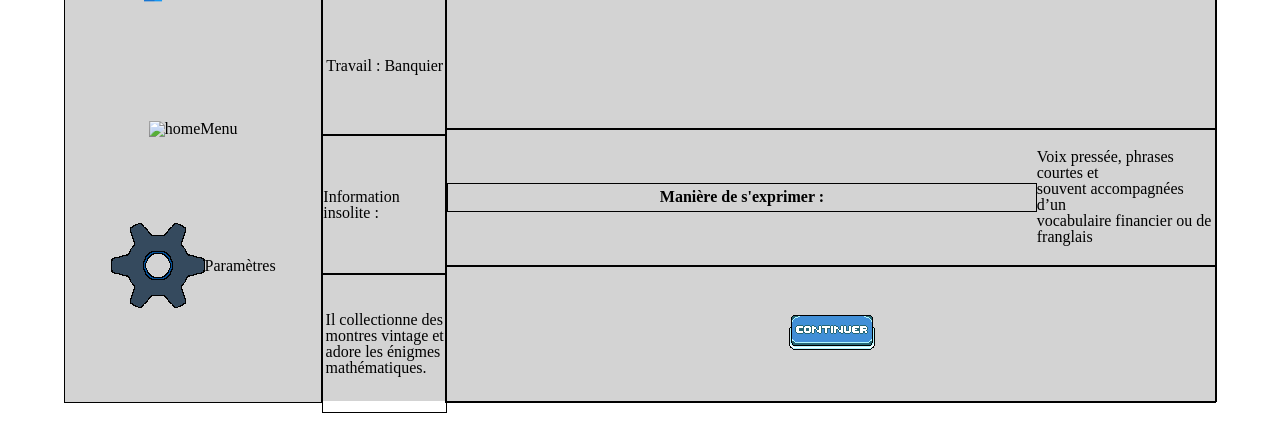
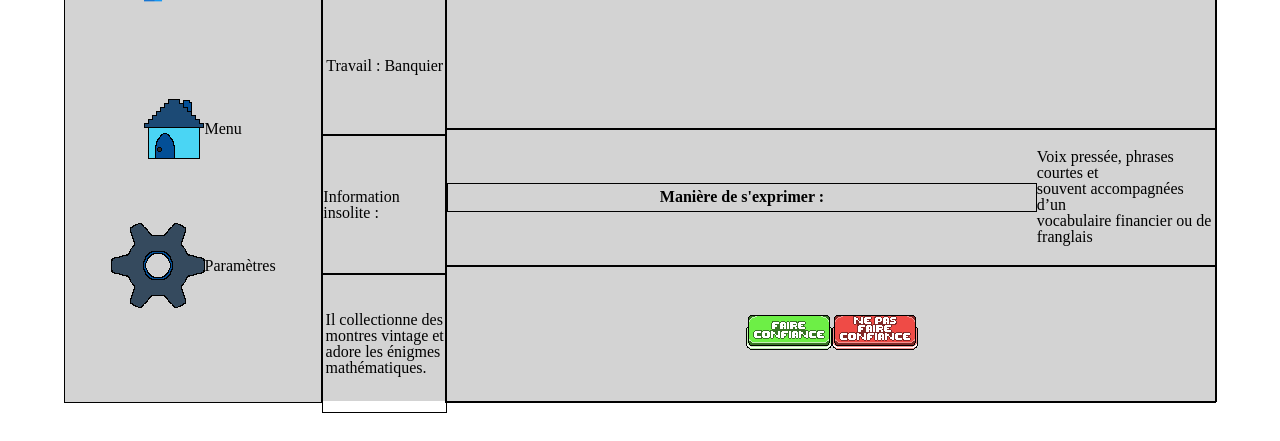
Before and after one commit to Hugopinchemel/cybersecurite-livrable-4, a plain HTML site: page pages/2pype/1.html in a window 1280 px wide. Shown: the part 359-800 px from the top of the page. Drawn offline with Linux system fonts and the light colour scheme.

Commit message:
update page 1 pype

```diff
--- a/pages/2pype/1.html
+++ b/pages/2pype/1.html
@@ -17,8 +17,8 @@
         <div class="left-side-hud">
             <div><img alt="Logo 2pype" src="../../elements/pictures/logo/2pype.png" width="100"></div>
             <div>👥 Information</div>
-            <div><img src="../../elements/pictures/home.png" alt="home"> Menu</div>
-            <div><img src="../../elements/pictures/buttons/paramètre.png" alt="paramètre"> Paramètres</div>
+            <div><img src="../../elements/pictures/buttons/home.png" alt="Menu"> Menu</div>
+            <div><img src="../../elements/pictures/buttons/parametre.png" alt="paramètre"> Paramètres</div>
         </div>
         <div class="profile-side-hud">
             <div>
@@ -43,7 +43,8 @@
             </div>
             <div>
                 <a href="2pype/1.html">
-                    <img src="../../elements/pictures/buttons/continuer.png" alt="bouton continue">
+                    <a href="1_confiance"><img src="../../elements/pictures/buttons/faire_confiance.png" alt="faire confiance"></a>
+                    <a href="1_ne_pas_confiance"><img src="../../elements/pictures/buttons/ne_pas_faire_confiance.png" alt="ne pas faire confiance"></a>
                 </a>
             </div>
         </div>
```
Also changed, not shown: elements/pictures/buttons/parametre.png (renamed from elements/pictures/buttons/paramètre.png).
